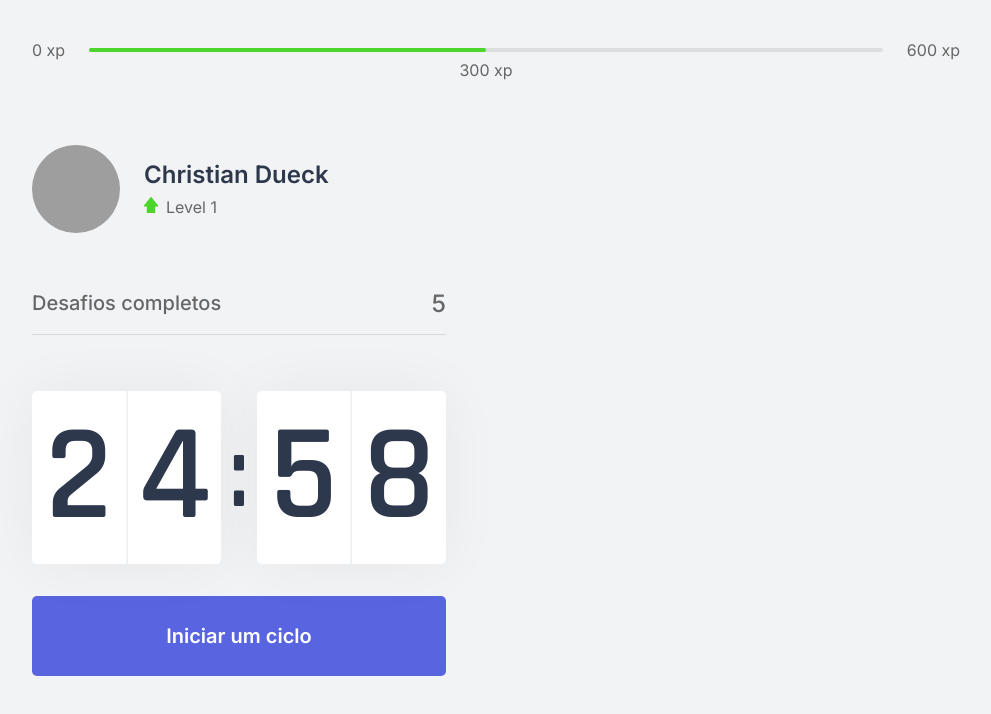
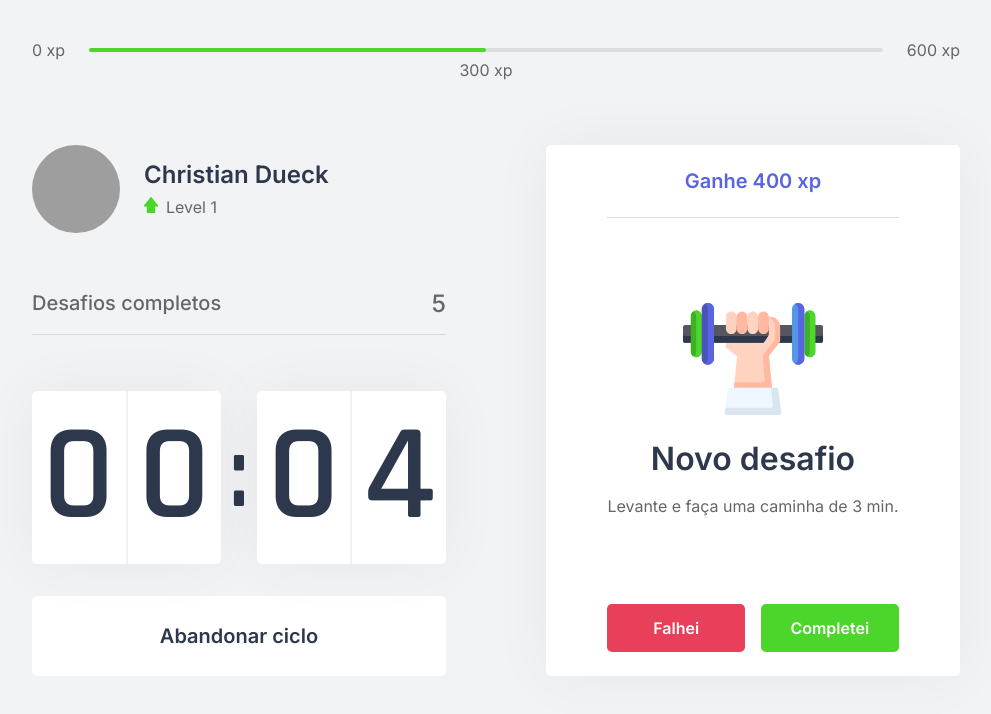
Before and after one commit to christiandueck/move.it, a Next.js app in the folder moveit-next/: page / in a window 1280 px wide. Both pictures are taken after a click on the button "Iniciar um ciclo". Shown: the top 714 px of the page, without its empty margins (144-1135 px from the left). Built offline with nearby package versions, Linux system fonts and the light colour scheme; grey boxes are pictures that could not be loaded.

Commit message:
Challenge design

```diff
--- /dev/null
+++ b/moveit-next/src/components/ChallengeBox.tsx
@@ -0,0 +1,47 @@
+import styles from '../styles/components/ChallengeBox.module.css';
+
+export function ChallengeBox() {
+    const hasActiveChallenge = true;
+
+    return (
+        <div className={styles.challengeBoxContainer}>
+            { hasActiveChallenge ? (
+                <div className={styles.challengeActive}>
+                    <header>
+                        Ganhe 400 xp
+                    </header>
+
+                    <main>
+                        <img src="icons/body.svg" alt="Body" />
+                        <strong>Novo desafio</strong>
+                        <p>Levante e faça uma caminha de 3 min.</p>
+                    </main>
+
+                    <footer>
+                        <button
+                            type="button"
+                            className={styles.challengeFailedButton}
+                        >
+                            Falhei
+                        </button>
+                        <button
+                            type="button"
+                            className={styles.challengeSucceededButton}
+                        >
+                            Completei
+                        </button>
+                    </footer>
+                </div>
+            ) : (
+                    <div className={styles.challengeNotActive}>
+                        <strong>Finalize um ciclo para receber um desafio</strong>
+                        <p>
+                            <img src="icons/level-up.svg" alt="Level Up" />
+                            Avance de level completando desafios.
+                        </p>
+                    </div>
+                )
+            }
+        </div>
+    );
+}
--- a/moveit-next/src/components/Countdown.tsx
+++ b/moveit-next/src/components/Countdown.tsx
@@ -1,9 +1,12 @@
 import { useState, useEffect } from 'react';
 import styles from '../styles/components/Countdown.module.css';
 
+let countdownTimeout: NodeJS.Timeout;
+
 export function Countdown() {
-    const [time, setTime] = useState(25 * 60);
-    const [active, setActive] = useState(false);
+    const [time, setTime] = useState(0.1 * 60);
+    const [isActive, setIsActive] = useState(false);
+    const [hasFinished, setHasFinished] = useState(false);
 
     const minutes = Math.floor(time / 60);
     const seconds = time % 60;
@@ -12,16 +15,25 @@
     const [secondLeft, secondRight] = String(seconds).padStart(2, '0').split('');
 
     function startCountdown() {
-        setActive(true);
+        setIsActive(true);
+    }
+
+    function resetCountdown() {
+        clearTimeout(countdownTimeout);
+        setIsActive(false);
+        setTime(0.1 * 60);
     }
 
     useEffect(() => {
-        if (active && time > 0) {
-            setTimeout(() => {
+        if (isActive && time > 0) {
+            countdownTimeout = setTimeout(() => {
                 setTime(time - 1);
             }, 1000)
+        } else if (isActive && time === 0) {
+            setHasFinished(true);
+            setIsActive(false);
         }
-    }, [active, time])
+    }, [isActive, time])
 
     return (
         <div>
@@ -37,6 +49,24 @@
                 </div>
             </div>
 
+            { hasFinished ? (
+                <button
+                    disabled
+                    className={styles.countdownButton}
+                >
+                    Ciclo encerrado
+                </button>
+            ) : (
+                    <>
+                        { isActive ? (
+                            <button
+                                type="button"
+                                className={`${styles.countdownButton} ${styles.countdownButtonActive}`}
+                                onClick={resetCountdown}
+                            >
+                                Abandonar ciclo
+                            </button>
+                        ) : (
                                 <button
                                     type="button"
                                     className={styles.countdownButton}
@@ -44,6 +74,11 @@
                                 >
                                     Iniciar um ciclo
                                 </button>
+                            )
+                        }
+                    </>
+                )
+            }
         </div>
     );
 }
--- a/moveit-next/src/pages/index.tsx
+++ b/moveit-next/src/pages/index.tsx
@@ -1,9 +1,10 @@
+import Head from 'next/head';
+
 import { CompletedChallenges } from "../components/CompletedChallenges";
 import { Countdown } from "../components/Countdown";
 import { ExperienceBar } from "../components/ExperienceBar";
 import { Profile } from '../components/Profile';
-
-import Head from 'next/head';
+import { ChallengeBox } from "../components/ChallengeBox";
 
 import styles from '../styles/pages/Home.module.css';
 
@@ -22,7 +23,9 @@
           <CompletedChallenges />
           <Countdown />
         </div>
-        <div></div>
+        <div>
+          <ChallengeBox />
+        </div>
       </section>
     </div>
   )
--- /dev/null
+++ b/moveit-next/src/styles/components/ChallengeBox.module.css
@@ -0,0 +1,109 @@
+.challengeBoxContainer {
+    height: 100%;
+
+    background: var(--white);
+    border-radius: 5px;
+    box-shadow: 0 0 60px rgba(0, 0, 0, 0.05);
+    padding: 1.5rem 2rem;
+
+    display: flex;
+    flex-direction: column;
+    align-items: center;
+    justify-content: center;
+
+    text-align: center;
+}
+
+.challengeNotActive {
+    display: flex;
+    flex-direction: column;
+    align-items: center;
+}
+
+.challengeNotActive strong {
+    font-size: 1.5rem;
+    font-weight: 500;
+    line-height: 1.4rem;
+}
+
+.challengeNotActive p {
+    display: flex;
+    align-items: center;
+    line-height: 1.4rem;
+    max-width: 70%;
+    margin-top: 3rem;
+    text-align: left;
+}
+
+.challengeNotActive p img {
+    margin-right: 1rem;
+    width: 2rem;
+}
+
+.challengeActive {
+    height: 100%;
+
+    display: flex;
+    flex-direction: column;
+}
+
+.challengeActive header {
+    color: var(--blue);
+    font-weight: 600;
+    font-size: 1.25rem;
+    padding: 0 2rem 1.5rem;
+    border-bottom: 1px solid var(--gray-line);
+}
+
+.challengeActive main {
+    flex: 1;
+    display: flex;
+    flex-direction: column;
+    align-items: center;
+    justify-content: center;
+}
+
+.challengeActive main strong {
+    font-size: 2rem;
+    font-weight: 600;
+    color: var(--title);
+    margin: 1.5rem 0 1rem;
+}
+
+.challengeActive main p {
+    line-height: 1.5;
+}
+
+.challengeActive footer {
+    display: grid;
+    grid-template-columns: 1fr 1fr;
+    gap: 1rem;
+}
+
+.challengeActive footer button {
+    height: 3rem;
+
+    display: flex;
+    align-items: center;
+    justify-content: center;
+
+    border: 0;
+    border-radius: 5px;
+
+    color: var(--white);
+
+    font-size: 1rem;
+    font-weight: 600;
+}
+
+.challengeActive footer button.challengeFailedButton {
+    background: var(--red);
+}
+
+.challengeActive footer button.challengeSucceededButton {
+    background: var(--green);
+}
+
+.challengeActive footer button:hover {
+    filter: brightness(0.9);
+}
--- a/moveit-next/src/styles/components/Countdown.module.css
+++ b/moveit-next/src/styles/components/Countdown.module.css
@@ -59,6 +59,34 @@
     transition: background-color 0.2s;
 }
 
-.countdownButton:hover {
+.countdownButton:not(:disabled):hover {
     background: var(--blue-dark);
 }
+
+.countdownButtonActive {
+    background: var(--white);
+    color: var(--title);
+}
+
+.countdownButtonActive:not(:disabled):hover {
+    background: var(--red);
+    color: var(--white);
+}
+
+.countdownButton:disabled {
+    background: var(--white);
+    color: var(--text);
+    cursor: not-allowed;
+    position: relative;
+}
+
+.countdownButton:disabled::after {
+    position: absolute;
+    content: '';
+    width: 100%;
+    height: 4px;
+    background-color: var(--green);
+    bottom: 0;
+    left: 0;
+    border-radius: 0 0 4px 4px;
+}
```
Lines whose indentation alone changed are shown as unchanged.
